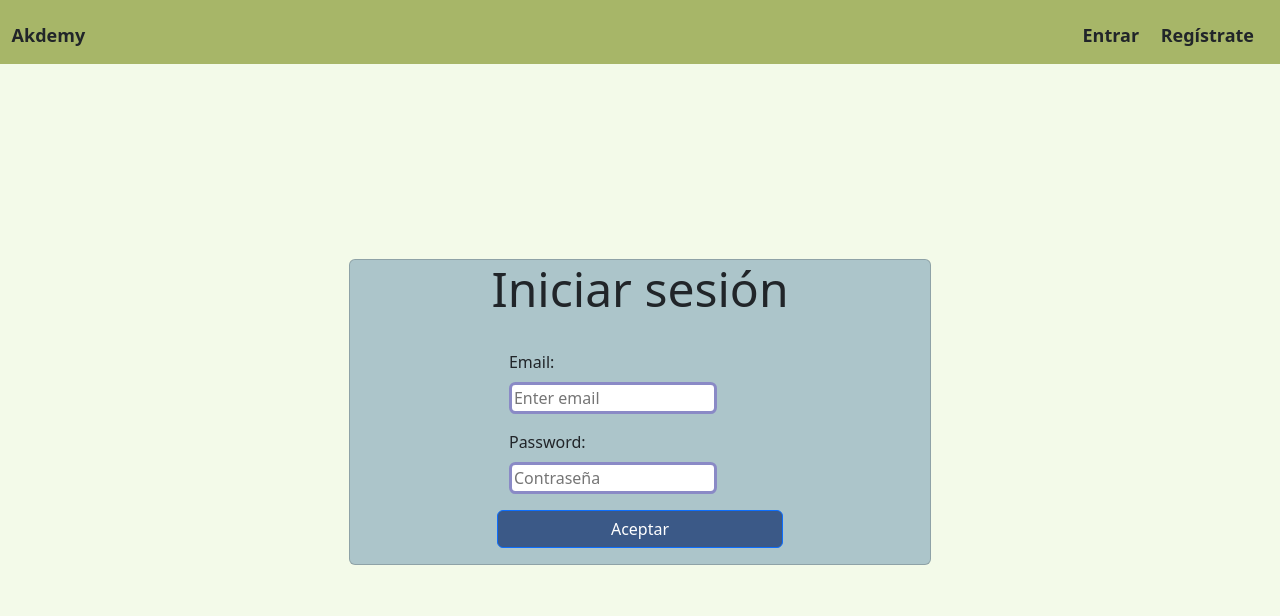
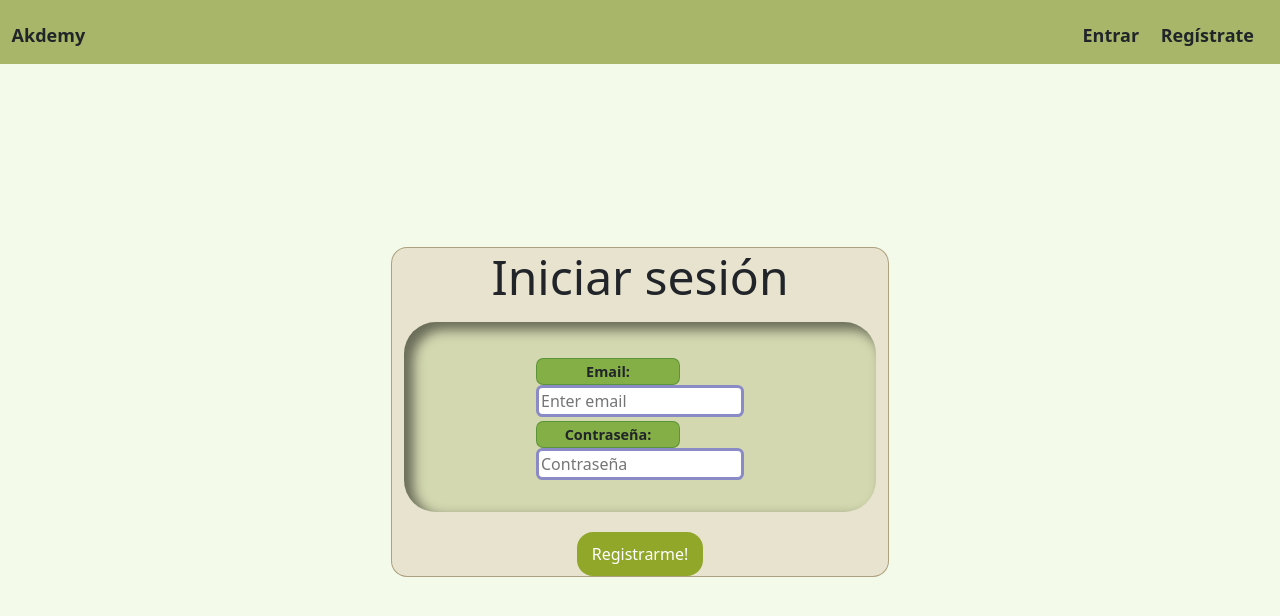
Before and after one commit to jorgelmartin/React-AkdemyProject, a React (Vite) app: page /login in a window 1280 px wide. Shown: the top 616 px of the page. Built offline with nearby package versions, Linux system fonts and the light colour scheme.

Commit message:
Refactor: login container

```diff
--- a/src/containers/Login/Login.css
+++ b/src/containers/Login/Login.css
@@ -2,12 +2,26 @@
     height: 100vh;
     width: 100vw;
     display: flex;
-    flex-direction: column;
+    /* flex-direction: column; */
     justify-content: center;
     align-items: center;
+
 }
-.loginForm {
-    display: flex;
-    flex-direction: column;
-    align-items: center;
+.labelLogin{
+width: 10em;
+    font-weight: bold;
+    font-size: 0.9em;
+    text-align: center;
+    border: 0.1em solid rgba(71, 134, 50, 0.665);
+    /* width: 20em; */
+    /* border: 0.01em solid rgb(20, 18, 16); */
+    border-radius: 0.5em;
+    padding: 0.1em;
+    margin-top: 0.3em;
+    background-color: #699f21bd;
 }
+.loginDataUser{
+    box-shadow: inset 0.5em 0.4em 0.7em 0.1em rgba(0, 0, 0, 0.503);
+    border-radius: 2em;
+    background-color: #699f212b;
+}
--- a/src/containers/Login/Login.jsx
+++ b/src/containers/Login/Login.jsx
@@ -1,12 +1,13 @@
 import React, { useState, useEffect } from "react";
 import "./Login.css";
 import { loginMe } from "../../services/apiCalls";
-import { Button, Card, Col, Container, Row, Form } from "react-bootstrap";
+import { Card, Col, Container, Row, Form } from "react-bootstrap";
 // import jwtDecode from "jwt-decode";
 import { useNavigate } from "react-router-dom";
 import { useDispatch } from "react-redux";
 import { login } from "../userSlice";
 import { InputText } from "../../components/InputText/InputText";
+import { AkdemyButton } from "../../components/AkdemyButton/AkdemyButton";
 // import { inputHandler } from "../../services/useful";
 
 export const Login = () => {
@@ -56,30 +57,6 @@ export const Login = () => {
         }
     }, [token, userLogin]);
 
-    // const submitHandler = (e, body) => {
-    //     e.preventDefault();
-    //     loginMe(body)
-    //         .then((res) => {
-    //             setToken(res.token);
-    //             console.log(res.data); // Verificar los detalles del objeto recibido en la consola
-
-    //             // Despachar la acción de inicio de sesión con los datos del usuario obtenidos de la respuesta
-    //             dispatch(
-    //                 login({
-    //                     token: res.token,
-    //                     name: res.data.data.name,
-    //                     role: res.data.data.role,
-    //                     userId: res.data.data.id,
-    //                 })
-    //             );
-
-    //             navigate("/");
-    //         })
-    //         .catch((error) => {
-    //             setUserError({ credentials: error.response.data.message });
-    //         });
-    // };
-
     return (
         <div className="loginDesign">
             {/* {welcome !== "" ? (
@@ -88,14 +65,19 @@ export const Login = () => {
             {/* La utilidad de la siguiente linea es renderizar un hook at tiempo real en el DOM */}
             {/* {<pre>{JSON.stringify(credentials, null, 2)}</pre>} */}
             <Container className="d-flex justify-content-center align-items-center mt-4">
-                <Card style={{ backgroundColor: '#3c709a61' }}>
-                    <Card.Title className="text-center mb-3 display-5">Iniciar sesión</Card.Title>
-                    <Card.Body>
+            <Row className="justify-content-center">           <Card
+                    style={{
+                        backgroundColor: '#9f512121',
+                        border: '0.1em solid #614a1971',
+                        borderRadius: '1em'
+                    }}>
+                    <Card.Title className="text-center mb-3 display-5"><strong>Iniciar sesión</strong></Card.Title>
+                    <Card.Body className="loginDataUser">
                         <Row className="justify-content-center align-items-center">
                             <Col xs={10} md={6}>
                                 <Form as={Row}>
-                                    <Form.Group className="mb-3" controlId="formBasicEmail">
-                                        <Form.Label>Email:</Form.Label>
+                                    <Form.Group className="mt-3">
+                                        <div className="labelLogin">Email:</div>
                                         <Col>
                                             <InputText
                                                 type={"email"}
@@ -107,8 +89,8 @@ export const Login = () => {
                                             />
                                         </Col>
                                     </Form.Group>
-                                    <Form.Group className="mb-3" controlId="formBasicPassword">
-                                        <Form.Label>Password:</Form.Label>
+                                    <Form.Group className="mb-3">
+                                        <div className="labelLogin">Contraseña:</div>
                                         <Col>
                                             <InputText
                                                 type={"password"}
@@ -119,26 +101,25 @@ export const Login = () => {
                                                 errorState={setUserError}
                                             />
                                         </Col>
-                                    </Form.Group>
-                                    {userError?.credentials ? (
-                                        <div>{userError.credentials}</div>
-                                    ) : (
-                                        <div></div>
-                                    )}
-                                    <Button
-                                        style={{ backgroundColor: '#13326fba' }}
-                                        type="submit"
-                                        onClick={(e) => {
-                                            submitHandler(e, user);
-                                        }}
-                                    >
-                                        Aceptar
-                                    </Button>
-                                </Form>
+                                    </Form.Group></Form>
                             </Col>
                         </Row>
                     </Card.Body>
+                    {userError?.credentials ? (
+                        <div>{userError.credentials}</div>
+                    ) : (
+                        <></>
+                    )}
+                    <div className="d-flex justify-content-center"> {/* Agrega la clase para centrar el botón */}
+      <AkdemyButton
+        onClick={(e) => submitHandler(e, user)}
+        style={{ backgroundColor: '#13326fba' }}
+        type="submit"
+        text={"Registrarme!"}
+      />
+    </div>
                 </Card>
+                </Row>
             </Container>
         </div>
     );
```
